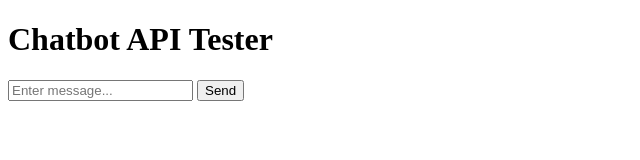
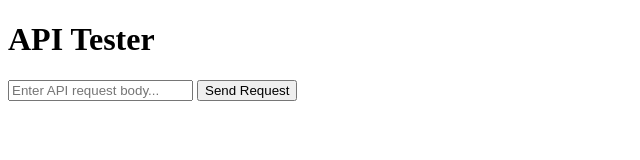
Before and after one commit to aijaz009/aitool, a plain HTML site: page index.html in a window 1280 px wide. Shown: the whole page, without its empty margins (0-640 px from the left). Drawn offline with Linux system fonts and the light colour scheme.

Commit message:
Update index.html

```diff
--- a/index.html
+++ b/index.html
@@ -3,13 +3,13 @@
 <head>
     <meta charset="UTF-8">
     <meta name="viewport" content="width=device-width, initial-scale=1.0">
-    <title>Chatbot API Tester</title>
+    <title>API Tester</title>
 </head>
 <body>
-    <h1>Chatbot API Tester</h1>
-    <input id="body-input" type="text" placeholder="Enter message...">
-    <button id="send-button">Send</button>
-    <p id="response-output"></p>
+    <h1>API Tester</h1>
+    <input id="body-input" type="text" placeholder="Enter API request body...">
+    <button id="send-button">Send Request</button>
+    <pre id="response-output"></pre>
 
     <script src="script.js"></script>
 </body>
```
